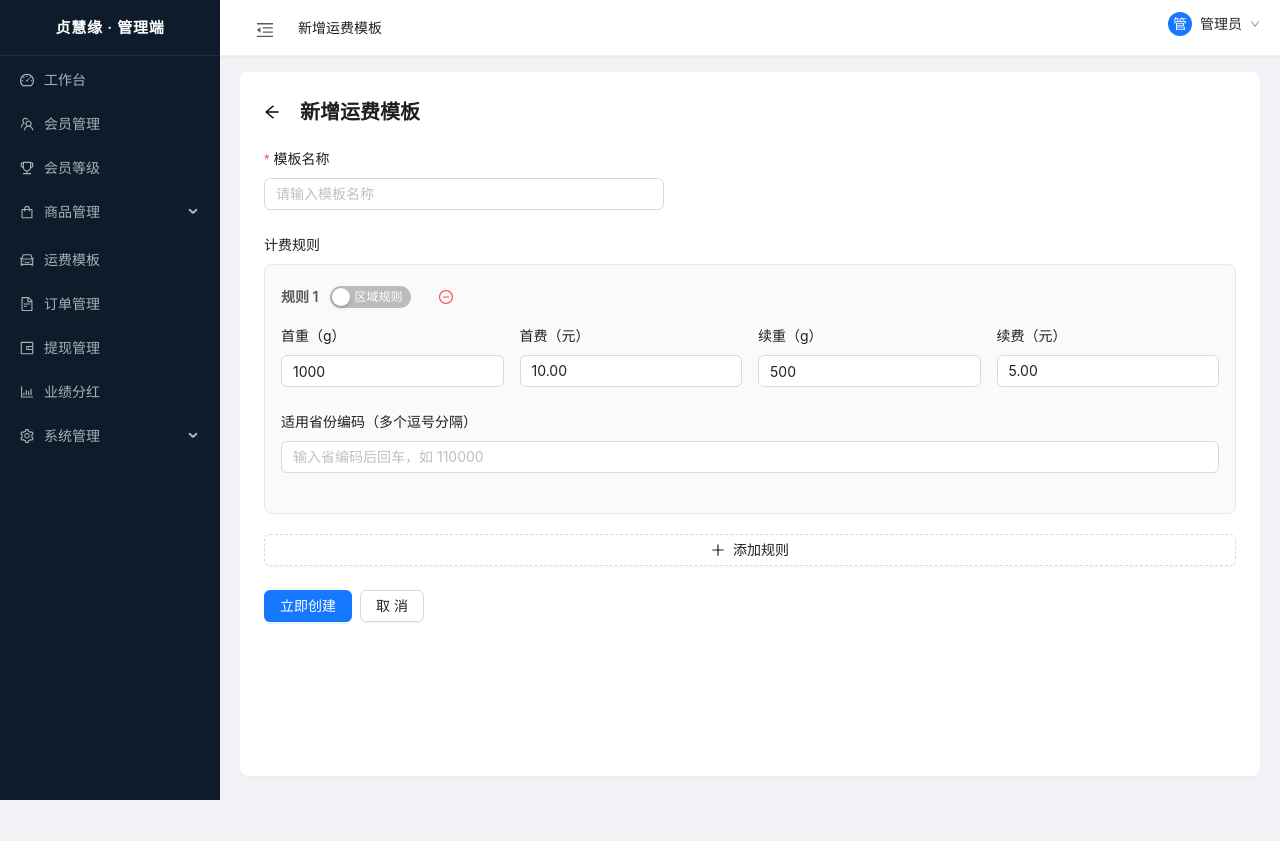
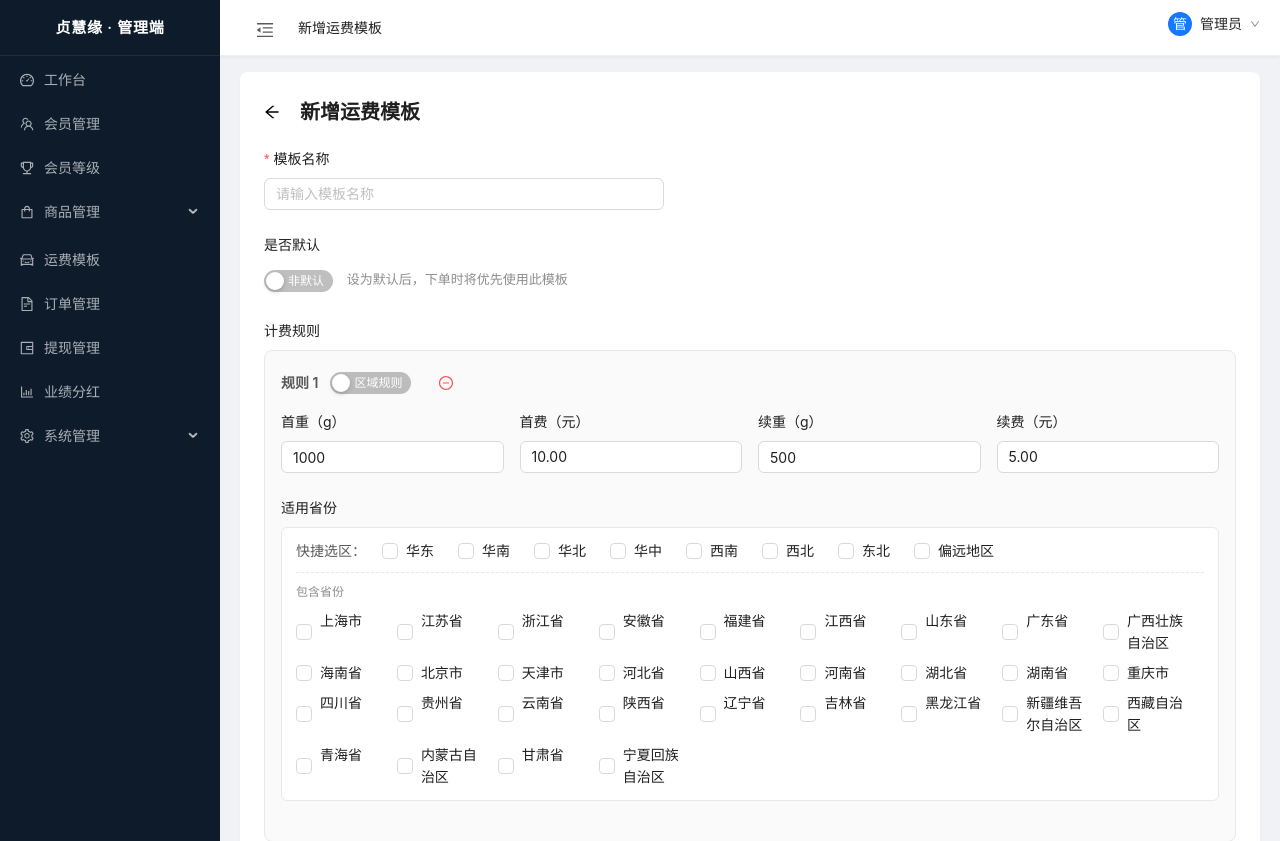
Before and after one commit to rueen/zhenhuiyuan_support, a Vue app: page /shipping/new in a window 1280 px wide. Shown: the top 841 px of the page. Before the commit the page ends 800 px from the top, so only its background shows below. Built offline with nearby package versions, Linux system fonts and the light colour scheme; sample sign-in values are in the browser's storage.

Commit message:
运费模板交互调整

```diff
--- /dev/null
+++ b/src/components/ProvinceSelector.vue
@@ -0,0 +1,212 @@
+<script setup>
+import { computed } from 'vue'
+
+/**
+ * 大区与省份映射（无交叉，共 31 省）
+ * 顺序与省份网格显示顺序对应
+ * @type {Array<{label:string, provinces:{label:string,code:string}[]}>}
+ */
+const REGIONS = [
+  {
+    label: '华东',
+    provinces: [
+      { label: '上海市',   code: '310000' },
+      { label: '江苏省',   code: '320000' },
+      { label: '浙江省',   code: '330000' },
+      { label: '安徽省',   code: '340000' },
+      { label: '福建省',   code: '350000' },
+      { label: '江西省',   code: '360000' },
+      { label: '山东省',   code: '370000' },
+    ],
+  },
+  {
+    label: '华南',
+    provinces: [
+      { label: '广东省',         code: '440000' },
+      { label: '广西壮族自治区', code: '450000' },
+      { label: '海南省',         code: '460000' },
+    ],
+  },
+  {
+    label: '华北',
+    provinces: [
+      { label: '北京市', code: '110000' },
+      { label: '天津市', code: '120000' },
+      { label: '河北省', code: '130000' },
+      { label: '山西省', code: '140000' },
+    ],
+  },
+  {
+    label: '华中',
+    provinces: [
+      { label: '河南省', code: '410000' },
+      { label: '湖北省', code: '420000' },
+      { label: '湖南省', code: '430000' },
+    ],
+  },
+  {
+    label: '西南',
+    provinces: [
+      { label: '重庆市', code: '500000' },
+      { label: '四川省', code: '510000' },
+      { label: '贵州省', code: '520000' },
+      { label: '云南省', code: '530000' },
+    ],
+  },
+  {
+    label: '西北',
+    provinces: [
+      { label: '陕西省', code: '610000' },
+    ],
+  },
+  {
+    label: '东北',
+    provinces: [
+      { label: '辽宁省',   code: '210000' },
+      { label: '吉林省',   code: '220000' },
+      { label: '黑龙江省', code: '230000' },
+    ],
+  },
+  {
+    label: '偏远地区',
+    provinces: [
+      { label: '新疆维吾尔自治区', code: '650000' },
+      { label: '西藏自治区',       code: '540000' },
+      { label: '青海省',           code: '630000' },
+      { label: '内蒙古自治区',     code: '150000' },
+      { label: '甘肃省',           code: '620000' },
+      { label: '宁夏回族自治区',   code: '640000' },
+    ],
+  },
+]
+
+/**
+ * 省份网格展示顺序（固定布局，与截图一致）
+ * 华东7 → 华南3 → 华北4 → 华中3 → 西南4 → 西北1 → 东北3 → 偏远6 = 31
+ */
+const ALL_PROVINCES = REGIONS.flatMap(r => r.provinces)
+
+const props = defineProps({
+  /** 当前规则已选省份编码 */
+  modelValue: { type: Array, default: () => [] },
+  /** 其他规则已占用的省份编码（禁止重复勾选） */
+  disabledCodes: { type: Array, default: () => [] },
+})
+const emit = defineEmits(['update:modelValue'])
+
+/**
+ * 计算大区复选框的勾选状态
+ * @param {{ provinces: {code:string}[] }} region
+ * @returns {{ checked: boolean, indeterminate: boolean, disabled: boolean }}
+ */
+function regionState(region) {
+  const available = region.provinces.filter(p => !props.disabledCodes.includes(p.code))
+  if (!available.length) return { checked: false, indeterminate: false, disabled: true }
+  const selectedCount = available.filter(p => props.modelValue.includes(p.code)).length
+  return {
+    checked: selectedCount === available.length,
+    indeterminate: selectedCount > 0 && selectedCount < available.length,
+    disabled: false,
+  }
+}
+
+/**
+ * 切换整个大区的选中状态
+ * @param {{ provinces: {code:string}[] }} region
+ * @param {boolean} checked
+ */
+function toggleRegion(region, checked) {
+  const available = region.provinces
+    .filter(p => !props.disabledCodes.includes(p.code))
+    .map(p => p.code)
+  let next = [...props.modelValue]
+  if (checked) {
+    available.forEach(c => { if (!next.includes(c)) next.push(c) })
+  } else {
+    next = next.filter(c => !available.includes(c))
+  }
+  emit('update:modelValue', next)
+}
+
+/**
+ * 切换单个省份的选中状态
+ * @param {string} code
+ * @param {boolean} checked
+ */
+function toggleProvince(code, checked) {
+  let next = [...props.modelValue]
+  if (checked) {
+    if (!next.includes(code)) next.push(code)
+  } else {
+    next = next.filter(c => c !== code)
+  }
+  emit('update:modelValue', next)
+}
+</script>
+
+<template>
+  <div class="province-selector">
+    <!-- 快捷选区 -->
+    <div class="shortcut-row">
+      <span class="shortcut-label">快捷选区：</span>
+      <a-checkbox
+        v-for="region in REGIONS"
+        :key="region.label"
+        :checked="regionState(region).checked"
+        :indeterminate="regionState(region).indeterminate"
+        :disabled="regionState(region).disabled"
+        @change="e => toggleRegion(region, e.target.checked)"
+      >{{ region.label }}</a-checkbox>
+    </div>
+
+    <!-- 省份列表 -->
+    <div class="province-section">
+      <div class="province-section-label">包含省份</div>
+      <div class="province-grid">
+        <a-checkbox
+          v-for="p in ALL_PROVINCES"
+          :key="p.code"
+          :checked="modelValue.includes(p.code)"
+          :disabled="disabledCodes.includes(p.code)"
+          @change="e => toggleProvince(p.code, e.target.checked)"
+        >{{ p.label }}</a-checkbox>
+      </div>
+    </div>
+  </div>
+</template>
+
+<style lang="less" scoped>
+.province-selector {
+  border: 1px solid #e8e8e8;
+  border-radius: 6px;
+  padding: 12px 14px;
+  background: #fff;
+}
+
+.shortcut-row {
+  display: flex;
+  align-items: center;
+  flex-wrap: wrap;
+  gap: 4px 16px;
+  padding-bottom: 10px;
+  border-bottom: 1px dashed #e8e8e8;
+  margin-bottom: 10px;
+}
+
+.shortcut-label {
+  color: rgba(0, 0, 0, 0.65);
+  white-space: nowrap;
+}
+
+.province-section-label {
+  font-size: 12px;
+  color: rgba(0, 0, 0, 0.45);
+  margin-bottom: 8px;
+}
+
+.province-grid {
+  display: grid;
+  grid-template-columns: repeat(9, 1fr);
+  gap: 8px 0;
+}
+</style>
--- a/src/views/member/MemberListView.vue
+++ b/src/views/member/MemberListView.vue
@@ -20,7 +20,6 @@ const filters = reactive({ keyword: '', levelId: undefined, status: undefined })
 const levelOptions = ref([])
 
 const columns = [
-  // { title: 'ID', dataIndex: 'id', width: 80 },
   { title: '昵称', dataIndex: 'nickname' },
   { title: '手机号', dataIndex: 'phone' },
   { title: '等级', dataIndex: 'level_name' },
--- a/src/views/shipping/ShippingFormView.vue
+++ b/src/views/shipping/ShippingFormView.vue
@@ -4,6 +4,7 @@ import { useRoute, useRouter } from 'vue-router'
 import { message } from 'ant-design-vue'
 import { PlusOutlined, MinusCircleOutlined } from '@ant-design/icons-vue'
 import { getShippingTemplate, createShippingTemplate, updateShippingTemplate } from '@/api/shipping'
+import ProvinceSelector from '@/components/ProvinceSelector.vue'
 
 const route = useRoute()
 const router = useRouter()
@@ -13,6 +14,7 @@ const submitLoading = ref(false)
 
 const form = reactive({
   name: '',
+  is_default: 0,
   rules: [],
 })
 
@@ -31,12 +33,24 @@ function removeRule(index) {
   form.rules.splice(index, 1)
 }
 
+/**
+ * 获取除当前规则外，其他区域规则已选中的省份编码（用于禁止重复勾选）
+ * @param {number} currentIndex - 当前规则的索引
+ * @returns {string[]}
+ */
+function getOccupiedCodes(currentIndex) {
+  return form.rules
+    .filter((r, i) => i !== currentIndex && !r.is_default_group)
+    .flatMap(r => r.region_codes)
+}
+
 async function fetchTemplate() {
   if (!isEdit.value) { addRule(); return }
   pageLoading.value = true
   try {
     const data = await getShippingTemplate(route.params.id)
     form.name = data.name
+    form.is_default = data.is_default ?? 0
     form.rules = data.rules || []
     if (!form.rules.length) addRule()
   } finally { pageLoading.value = false }
@@ -49,7 +63,7 @@ async function submit() {
   if (!form.rules.length) return message.warning('请至少添加一条计费规则')
   submitLoading.value = true
   try {
-    const payload = { name: form.name, rules: form.rules }
+    const payload = { name: form.name, is_default: form.is_default, rules: form.rules }
     if (isEdit.value) {
       await updateShippingTemplate(route.params.id, payload)
       message.success('修改成功')
@@ -69,6 +83,19 @@ async function submit() {
       <a-form layout="vertical">
         <a-form-item label="模板名称" required>
           <a-input v-model:value="form.name" placeholder="请输入模板名称" style="max-width:400px" />
+        </a-form-item>
+
+        <a-form-item label="是否默认">
+          <a-switch
+            v-model:checked="form.is_default"
+            :checked-value="1"
+            :un-checked-value="0"
+            checked-children="默认"
+            un-checked-children="非默认"
+          />
+          <span style="margin-left:10px;color:rgba(0,0,0,.45);font-size:13px">
+            设为默认后，下单时将优先使用此模板
+          </span>
         </a-form-item>
 
         <a-form-item label="计费规则">
@@ -100,13 +127,10 @@ async function submit() {
                 </a-form-item>
               </a-col>
             </a-row>
-            <a-form-item v-if="!rule.is_default_group" label="适用省份编码（多个逗号分隔）">
-              <a-select
-                v-model:value="rule.region_codes"
-                mode="tags"
-                placeholder="输入省编码后回车，如 110000"
-                style="width:100%"
-                :token-separators="[',']"
+            <a-form-item v-if="!rule.is_default_group" label="适用省份">
+              <ProvinceSelector
+                v-model="rule.region_codes"
+                :disabled-codes="getOccupiedCodes(index)"
               />
             </a-form-item>
           </div>
--- a/src/views/shipping/ShippingListView.vue
+++ b/src/views/shipping/ShippingListView.vue
@@ -1,3 +1,11 @@
+<!--
+ * @Author: diaochan diaochan@seatent.com
+ * @Date: 2026-05-29 20:59:12
+ * @LastEditors: diaochan diaochan@seatent.com
+ * @LastEditTime: 2026-05-30 16:57:12
+ * @FilePath: /zhenhuiyuan_support/src/views/shipping/ShippingListView.vue
+ * @Description: 这是默认设置,请设置`customMade`, 打开koroFileHeader查看配置 进行设置: https://github.com/OBKoro1/koro1FileHeader/wiki/%E9%85%8D%E7%BD%AE
+-->
 <script setup>
 import { ref, onMounted } from 'vue'
 import { useRouter } from 'vue-router'
@@ -9,7 +17,6 @@ const loading = ref(false)
 const data = ref([])
 
 const columns = [
-  { title: 'ID', dataIndex: 'id', width: 80 },
   { title: '模板名称', dataIndex: 'name' },
   { title: '计费规则数', key: 'rules_count' },
   { title: '是否默认', key: 'is_default', width: 100 },
```
